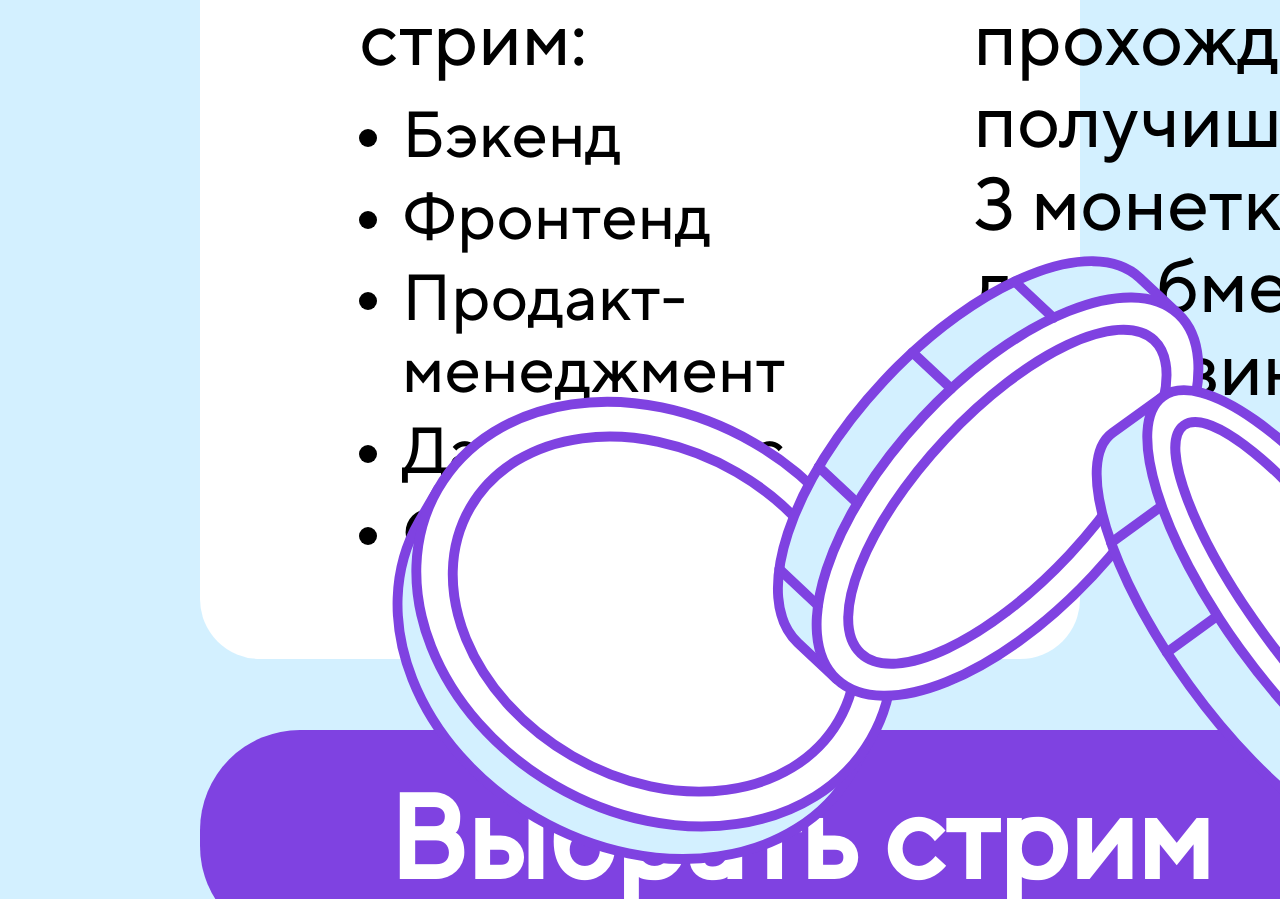
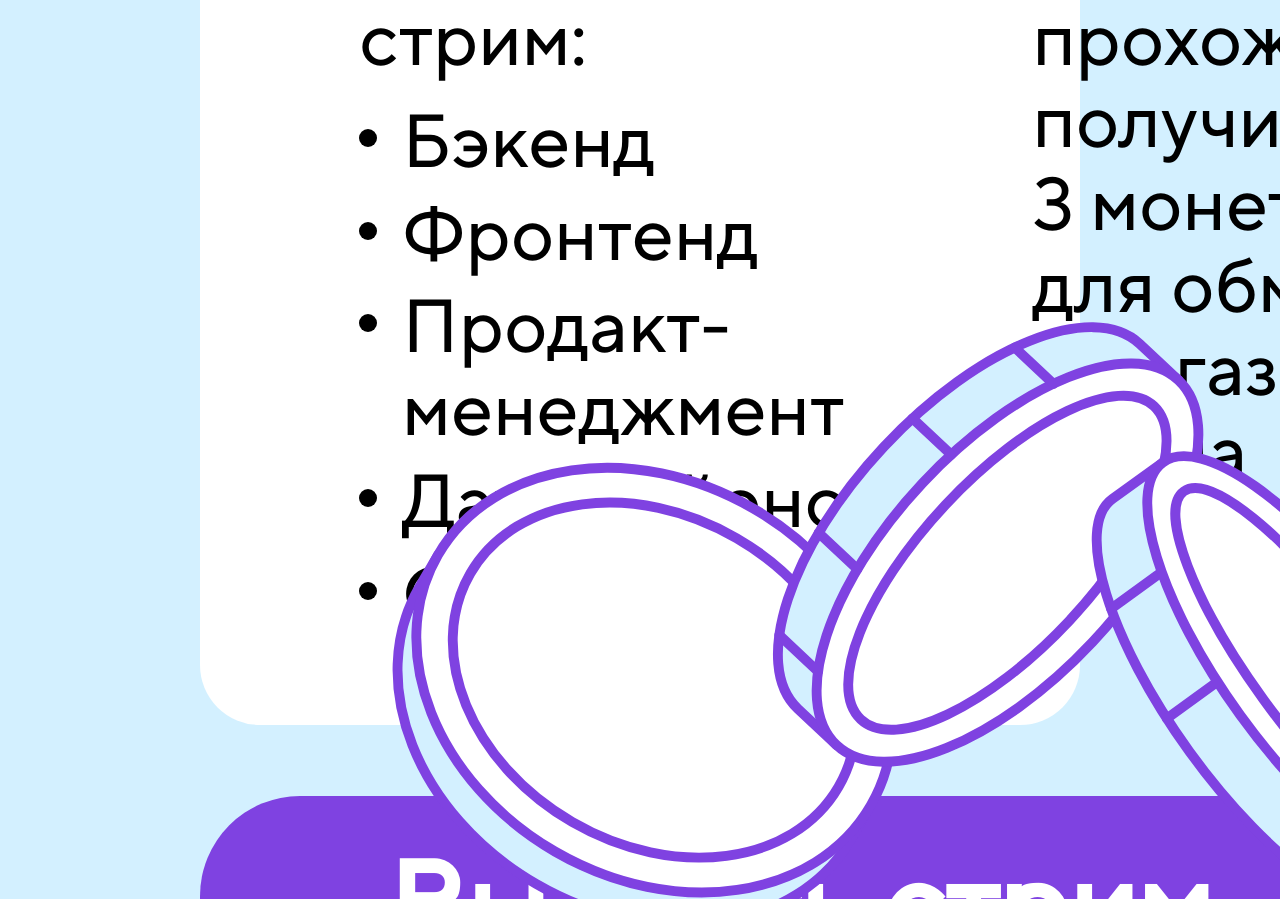
Before and after one commit to MatweyZhukov/dot-bank_quiz, a React (Vite) app: page /rules in a window 1280 px wide. Shown: the part 1925-2824 px from the top of the page. Built offline with nearby package versions, Linux system fonts and the light colour scheme.

Commit message:
font fixes

```diff
--- a/src/pages/Rules/Rules.css
+++ b/src/pages/Rules/Rules.css
@@ -56,14 +56,12 @@
   margin-top: 20px;
 }
 
-/* 🔥 текст + подсписок */
 .rule-content {
   display: flex;
   flex-direction: column;
   gap: 20px;
 }
 
-/* 🔥 подсписок */
 .rule-sublist {
   display: flex;
   flex-direction: column;
@@ -74,7 +72,7 @@
 
 .rule-sublist li {
   font-family: 'TT Norms Tochka Extended', sans-serif;
-  font-size: 65px;
+  font-size: 75px;
   line-height: 1.1;
   color: #000;
 
```
